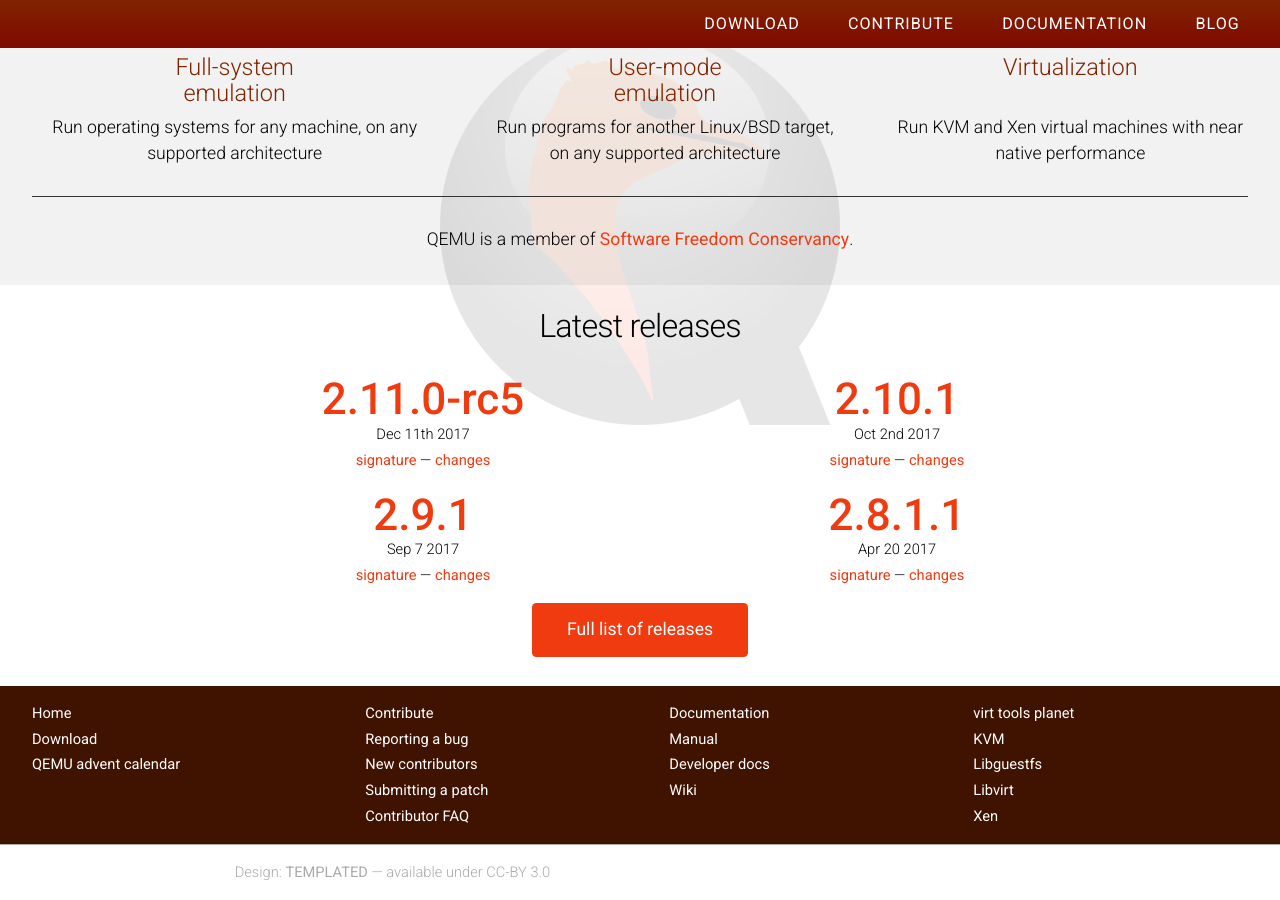
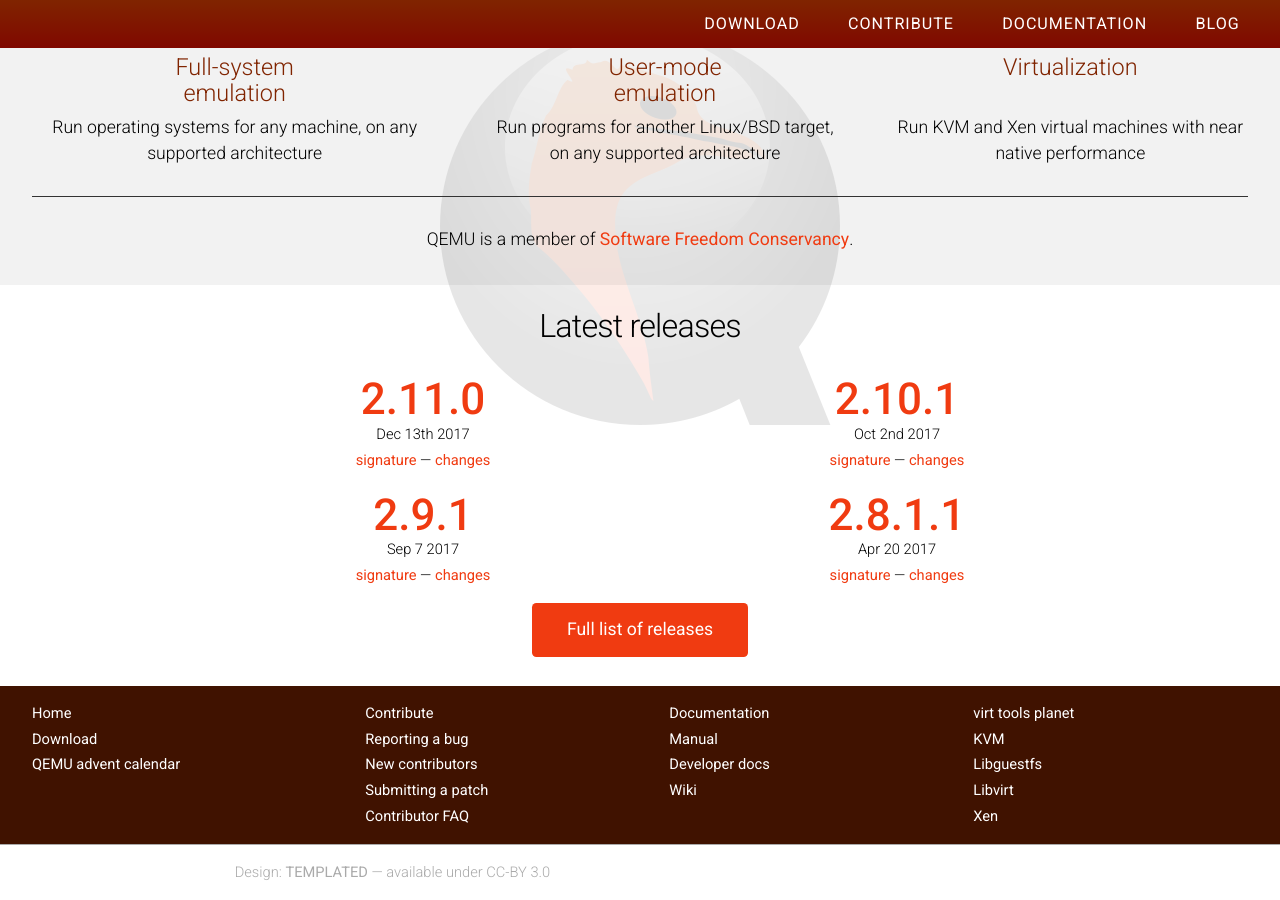
Before and after one commit to qemu/qemu-web, a Jekyll site: the page built from index.html, in a window 1280 px wide and 900 px high, scrolled down 685 px. Built offline with Jekyll 4.4.1, drawn with Linux system fonts in a browser that asks for light colours; nearby versions of some CDN libraries.

Commit message:
add v2.11.0

```diff
--- a/_data/releases.yml
+++ b/_data/releases.yml
@@ -1,6 +1,6 @@
 - branch: "2.11"
-  patch: 0-rc5
-  date: "Dec 11th 2017"
+  patch: 0
+  date: "Dec 13th 2017"
 - branch: "2.10"
   patch: 1
   date: "Oct 2nd 2017"
```
